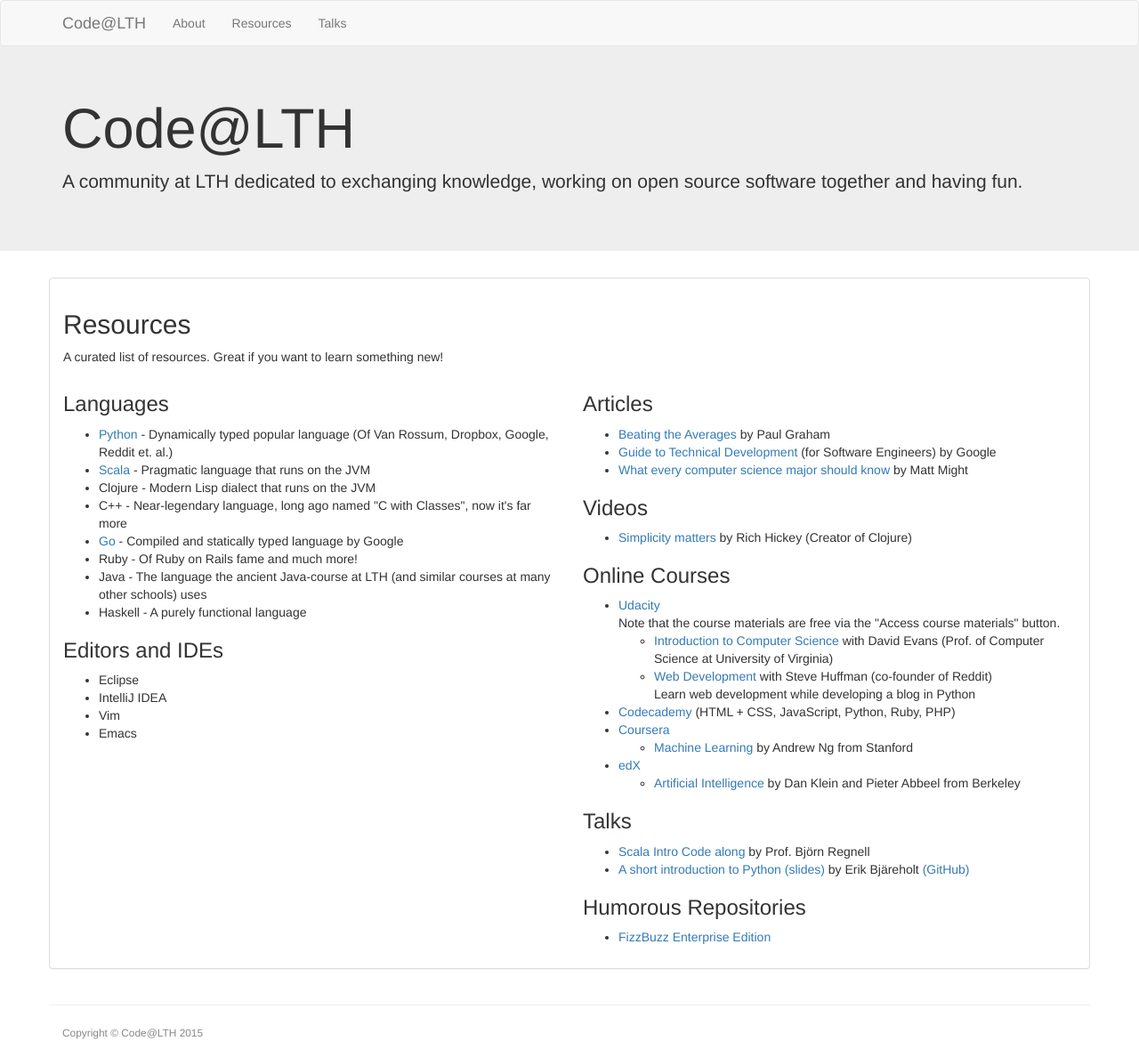
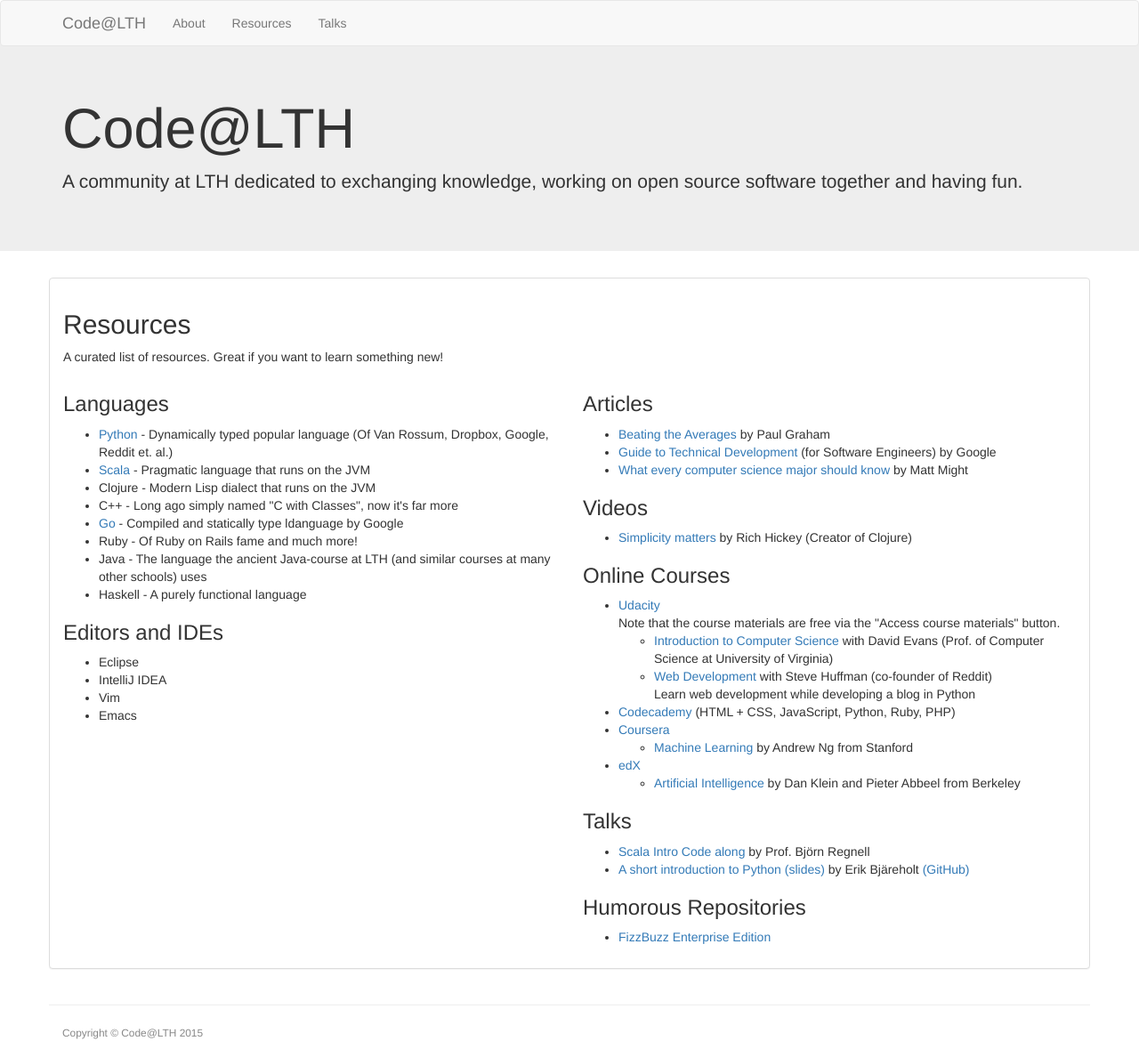
Before and after one commit to Code-at-LTH/code-at-lth.github.io, a Jekyll site: the page built from resources/index.html, in a window 1280 px wide. Shown: the whole page at 89% size. Built offline with Jekyll 4.4.1, drawn with Linux system fonts in a browser that asks for light colours; Markdown is read by kramdown in place of the engine named in the settings.

Commit message:
Removed cheesy comment about C++ being "legendary"

```diff
--- a/resources/index.html
+++ b/resources/index.html
@@ -15,8 +15,8 @@ title: Resources
             <li><a href="http://www.python.org">Python</a> - Dynamically typed popular language (Of Van Rossum, Dropbox, Google, Reddit et. al.)</li>
             <li><a href="http://www.scala-lang.org">Scala</a> - Pragmatic language that runs on the JVM</li>
             <li>Clojure - Modern Lisp dialect that runs on the JVM</li>
-            <li>C++ - Near-legendary language, long ago named "C with Classes", now it's far more</li>
-            <li><a href="https://golang.org/">Go</a> - Compiled and statically typed language by Google</li>
+            <li>C++ - Long ago simply named "C with Classes", now it's far more</li>
+            <li><a href="https://golang.org/">Go</a> - Compiled and statically type ldanguage by Google</li>
             <li>Ruby - Of Ruby on Rails fame and much more!</li>
             <li>Java - The language the ancient Java-course at LTH (and similar courses at many other schools) uses</li>
             <li>Haskell - A purely functional language</li>
```
